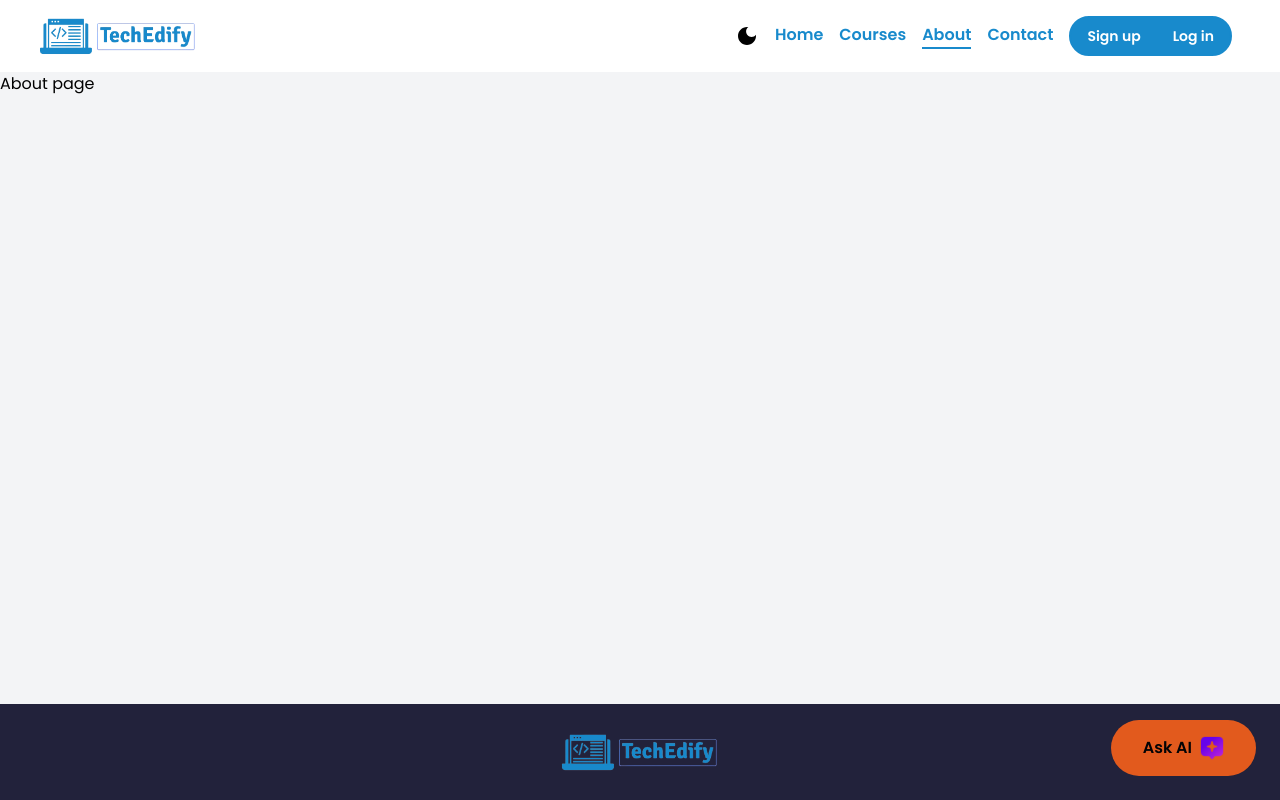
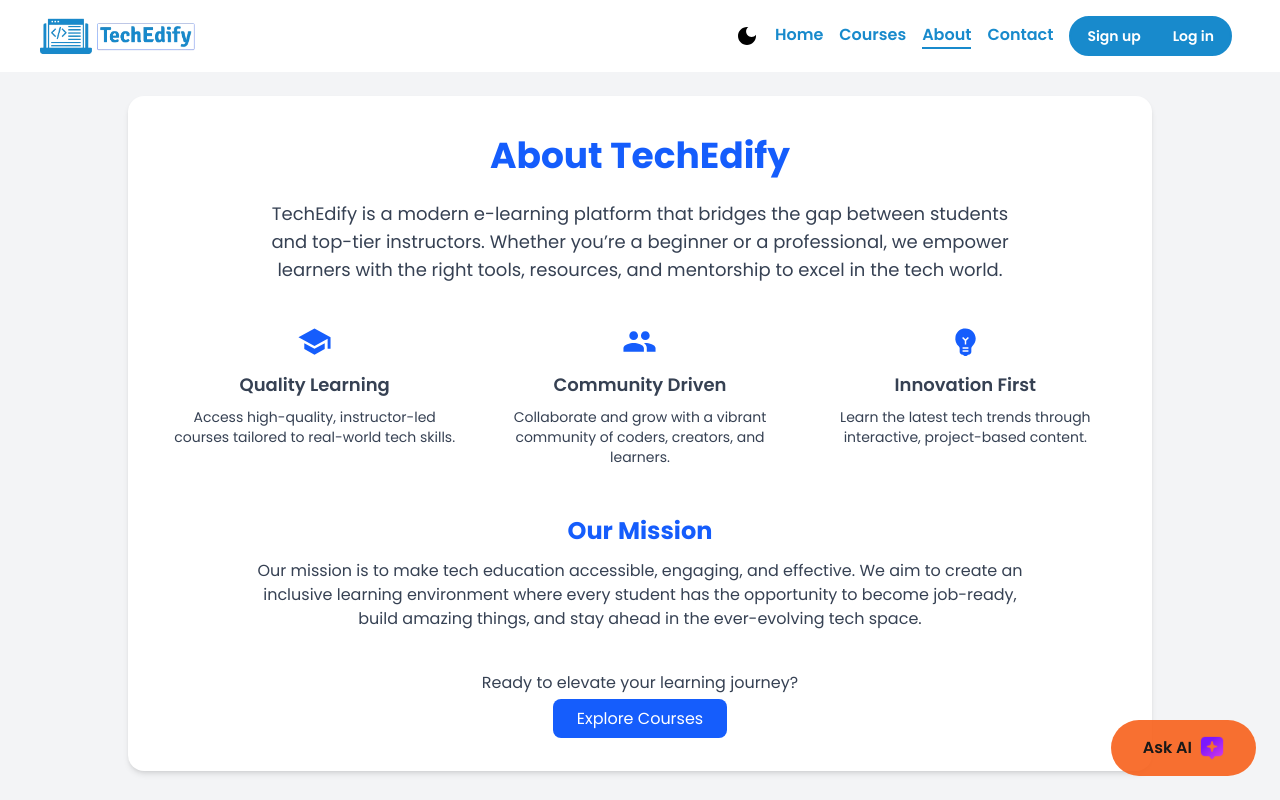
Before and after one commit to VishalRawat10/TechEdify, a React (Vite) app in the folder client/: page /about in a window 1280 px wide. Shown: the top 800 px of the page. Built offline with nearby package versions, Linux system fonts and the light colour scheme; no server answers; the HTML template or start-up script is replaced by a standard one.

Commit message:
Added the about page code

```diff
--- a/client/src/pages/About.jsx
+++ b/client/src/pages/About.jsx
@@ -1,3 +1,82 @@
-export default function About() {
-  return <div>About page</div>;
+import React from "react";
+import SchoolIcon from "@mui/icons-material/School";
+import GroupIcon from "@mui/icons-material/Group";
+import EmojiObjectsIcon from "@mui/icons-material/EmojiObjects";
+import { Link } from "react-router-dom";
+
+export default function AboutUs() {
+  return (
+    <section className="min-h-screen bg-gray-100 dark:bg-gray-900 p-6">
+      <div className="max-w-5xl mx-auto bg-white dark:bg-gray-800 rounded-2xl shadow-md p-4 sm:p-10">
+        {/* Heading */}
+        <h1 className="text-4xl font-bold text-center text-blue-600 mb-6">
+          About TechEdify
+        </h1>
+
+        {/* Intro */}
+        <p className="text-center text-gray-700 dark:text-gray-300 text-lg max-w-3xl mx-auto mb-10">
+          TechEdify is a modern e-learning platform that bridges the gap between
+          students and top-tier instructors. Whether you’re a beginner or a
+          professional, we empower learners with the right tools, resources, and
+          mentorship to excel in the tech world.
+        </p>
+
+        {/* Core Values / Highlights */}
+        <div className="grid sm:grid-cols-1 md:grid-cols-3 gap-8 text-gray-700 dark:text-gray-300">
+          <div className="flex flex-col items-center text-center">
+            <SchoolIcon fontSize="large" className="text-blue-600 mb-3" />
+            <h3 className="font-semibold text-lg">Quality Learning</h3>
+            <p className="text-sm mt-2">
+              Access high-quality, instructor-led courses tailored to real-world
+              tech skills.
+            </p>
+          </div>
+
+          <div className="flex flex-col items-center text-center">
+            <GroupIcon fontSize="large" className="text-blue-600 mb-3" />
+            <h3 className="font-semibold text-lg">Community Driven</h3>
+            <p className="text-sm mt-2">
+              Collaborate and grow with a vibrant community of coders, creators,
+              and learners.
+            </p>
+          </div>
+
+          <div className="flex flex-col items-center text-center">
+            <EmojiObjectsIcon fontSize="large" className="text-blue-600 mb-3" />
+            <h3 className="font-semibold text-lg">Innovation First</h3>
+            <p className="text-sm mt-2">
+              Learn the latest tech trends through interactive, project-based
+              content.
+            </p>
+          </div>
+        </div>
+
+        {/* Our Mission */}
+        <div className="mt-12">
+          <h2 className="text-2xl font-bold text-blue-600 mb-3 text-center">
+            Our Mission
+          </h2>
+          <p className="text-center text-gray-700 dark:text-gray-300 text-base max-w-3xl mx-auto">
+            Our mission is to make tech education accessible, engaging, and
+            effective. We aim to create an inclusive learning environment where
+            every student has the opportunity to become job-ready, build amazing
+            things, and stay ahead in the ever-evolving tech space.
+          </p>
+        </div>
+
+        {/* Call to Action */}
+        <div className="mt-10 text-center">
+          <p className="text-gray-700 dark:text-gray-300 mb-3">
+            Ready to elevate your learning journey?
+          </p>
+          <Link
+            to="/courses"
+            className="bg-blue-600 text-white px-6 py-2 rounded-lg hover:bg-blue-700 transition"
+          >
+            Explore Courses
+          </Link>
+        </div>
+      </div>
+    </section>
+  );
 }
```
